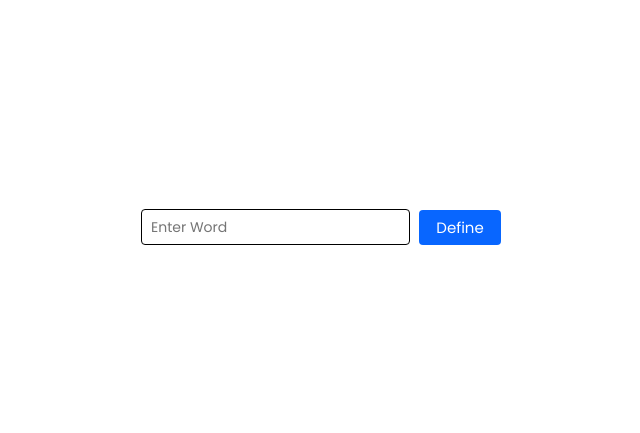
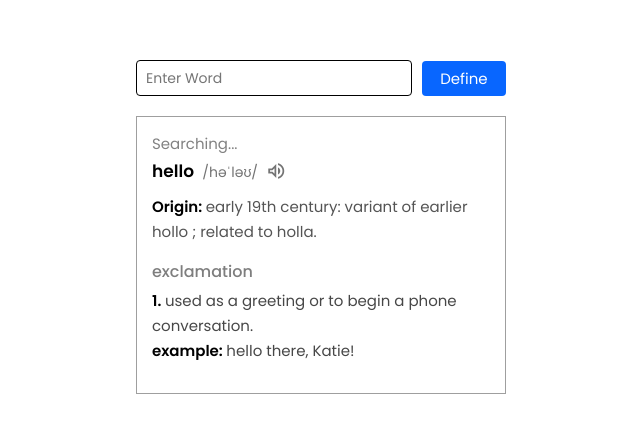
Before and after one commit to adilcodes/Easy-Dictionary, a plain HTML site: page index.html in a window 1280 px wide. Shown: the part 173-606 px from the top of the page, without its empty margins (319-959 px from the left). Drawn offline with nearby package versions, Linux system fonts and the light colour scheme.

Commit message:
Create: Definition and Meaning Area

```diff
--- a/index.html
+++ b/index.html
@@ -1,20 +1,67 @@
 <!DOCTYPE html>
 <html lang="en">
+
 <head>
     <meta charset="UTF-8">
     <meta name="viewport" content="width=device-width, initial-scale=1.0">
     <title>English Dictionary - Unlocking Language, Empowering Knowledge</title>
+
+    <!-- Google Icons -->
+    <link href="https://fonts.googleapis.com/css2?family=Material+Symbols+Outlined" rel="stylesheet" />
+
     <link rel="stylesheet" href="style.css">
 </head>
 
 <body>
     <div class="container">
+        <!-- Input Area -->
         <div class="input-area">
             <form class="flex">
                 <input type="text" name="word" placeholder="Enter Word" required>
                 <input type="submit" value="Define" name="submit-btn">
             </form>
         </div>
+
+        <!-- Definition Area -->
+        <div class="definition-area">
+            <!-- <p class="placeholder-text">
+                Simply type in a word you're curious about to discover its meaning, usage, and more.
+            </p> -->
+            <p class="placeholder-text searching">
+                Searching...
+            </p>
+            <div class="all-details">
+                <p class="word-phonetic-pronunce">
+                    <span class="word">hello</span>
+                    <span class="phonetic">/həˈləʊ/</span>
+                    <span class="pronunce">
+                        <span class="material-symbols-outlined">
+                            volume_up
+                        </span>
+                    </span>
+                </p>
+                <p class="origin">
+                    <span class="heading">Origin: </span>
+                    <span class="text">early 19th century: variant of earlier hollo ; related to holla.</span>
+                </p>
+                <div class="meaning">
+                    <p class="partOfSpeech">exclamation</p>
+                    <div class="defs">
+                        <div class="single-def">
+                            <p class="def">
+                                <span class="heading">1. </span>
+                                <span class="text">used as a greeting or to begin a phone conversation.</span>
+                            </p>
+                            <p class="example">
+                                <span class="heading">example: </span>
+                                <span class="text">hello there, Katie!</span>
+                            </p>
+                        </div>
+                    </div>
+                </div>
+            </div>
+        </div>
     </div>
 </body>
+
 </html>
--- a/style.css
+++ b/style.css
@@ -20,7 +20,7 @@ body {
 }
 
 .container {
-    width: 360px;
+    width: 370px;
 }
 
 .input-area form {
@@ -56,3 +56,73 @@ body {
 .input-area input[type="submit"]:active {
     background: #0866ff;
 }
+
+.definition-area {
+    margin-top: 20px;
+    padding: 15px;
+    border: 1px solid #00000060;
+    max-height: 280px;
+    overflow: auto;
+}
+
+.definition-area .placeholder-text {
+    font-size: 14px;
+    color: #828282;
+}
+
+.placeholder-text.searching {
+    font-size: 15px;
+}
+
+/* Word Details */
+.word-phonetic-pronunce {
+    margin-bottom: 10px;
+}
+
+.word {
+    font-weight: 600;
+    font-size: 17px;
+    margin-right: 4px;
+}
+
+.phonetic {
+    color: #747474;
+    font-size: 14px;
+    margin-right: 3px;
+}
+
+.pronunce span {
+    color: #747474;
+    font-size: 22px;
+    transform: translateY(5px);
+    cursor: pointer;
+}
+
+.origin,
+.meaning {
+    margin-bottom: 15px;
+}
+
+.heading {
+    font-weight: 600;
+    font-size: 15px;
+}
+
+.text {
+    color: #545454;
+    font-size: 15px;
+}
+
+.partOfSpeech {
+    font-weight: 500;
+    color: #7e7e7e;
+    margin-bottom: 4px;
+}
+
+.defs .text {
+    color: #474747 !important;
+}
+
+.single-def {
+    margin-bottom: 13px;
+}
```
